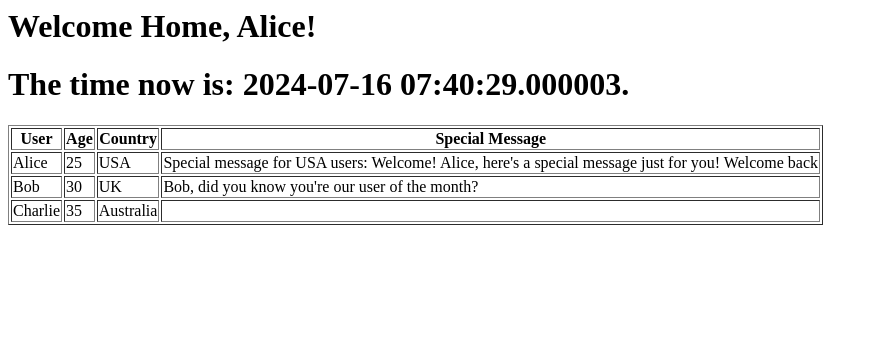
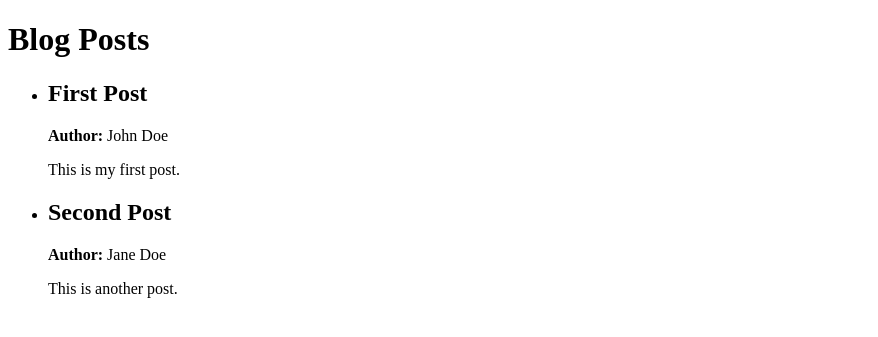
Before and after one commit to AnFloGue/Flask_CRUD, a Flask app: page / in a window 1280 px wide. Shown: the top 337 px of the page, without its empty margins (0-878 px from the left). Run offline with Flask 3, Linux system fonts and the light colour scheme.

Commit message:
02 Commit

```diff
--- a/app.py
+++ b/app.py
@@ -1,88 +1,18 @@
-from flask import Flask, render_template, request, redirect, url_for
-from datetime import datetime
+from flask import Flask, render_template
+import json
 
 app = Flask(__name__)
 
-users = {
-    'Alice': {'age': 25, 'country': 'USA'},
-    'Bob': {'age': 30, 'country': 'UK'},
-    'Charlie': {'age': 35, 'country': 'Australia'}
-}
-animal_data = {
-    "Name": "Fox",
-    "Color": "Black",
-}
-
-
-@app.route('/update-profile', methods=['GET', 'POST'])
-def update_profile():
-    if request.method == 'POST':
-        username = request.form['username']
-        email = request.form['email']
-        # Add logic to update user profile here
-        return f"Updating profile of {username} with email {email}"
-    else:
-        return render_template('update-profile.html')
-
-
-@app.route('/update-country', methods=['GET', 'POST'])
-def update_country():
-    if request.method == 'POST':
-        name = request.form.get('name')
-        country = request.form.get('country')
-        if name in users:
-            users[name]['country'] = country
-            for user, details in users.items():
-                print(f"{user} is {details['age']} years old from {details['country']}")
-        else:
-            print(f"User {name} not found.")
-
-        return redirect(url_for('update_country_success'))
-    return render_template('update-country.html')
-
-
-@app.route('/update-country-success')
-def update_country_success():
-    for user, details in users.items():
-        print(f"{user} is {details['age']} years old from {details['country']}")
-    return 'Country update successful!'
-
-
-@app.route('/form')
-def form():
-    return render_template('form.html')
-
-
-@app.route('/all-users')
-def all_users():
-    return render_template('all-users.html', users=users)
-
-
-@app.route('/greet', methods=['GET'])
-def greet():
-    name = request.args.get('name', 'Guest')
-    return render_template('greet.html', title=name, user='Alice', time=datetime.now(), users=users)
+# Step 2: Read the JSON file
+with open('blog_posts.json', 'r') as file:
+    blog_posts = json.load(file)
 
 
 @app.route('/')
 def index():
-    return render_template('index.html', title='Home', user='Alice', time=datetime.now(), users=users)
+    # Step 4: Pass the data to the template
+    return render_template('index.html', posts=blog_posts)
 
 
-@app.errorhandler(404)
-def page_not_found(error):
-    return render_template('404.html'), 404
-
-
-@app.errorhandler(500)
-def internal_server_error(error):
-    return render_template('500.html'), 500
-
-
-@app.route('/animal-info')
-def animal_info():
-    return render_template('animal.html', animal_data=animal_data)
-
-
-if __name__ == "__main__":
-    app.run(host="0.0.0.0", port=5001)
+if __name__ == '__main__':
+    app.run()
--- /dev/null
+++ b/blog_posts.json
@@ -0,0 +1,4 @@
+[
+    {"id": 1, "author": "John Doe", "title": "First Post", "content": "This is my first post."},
+    {"id": 2, "author": "Jane Doe", "title": "Second Post", "content": "This is another post."}
+]
--- a/templates/index.html
+++ b/templates/index.html
@@ -1,38 +1,19 @@
-<html>
-    <head>
-        <title>{{ title }}</title>
-    </head>
-    <body>
-        <h1>Welcome {{ title }}, {{ user }}!</h1>
-        <h1>The time now is: {{ time }}.</h1>
-        <table border="1">
-            <thead>
-                <tr>
-                    <th>User</th>
-                    <th>Age</th>
-                    <th>Country</th>
-                    <th>Special Message</th>
-                </tr>
-            </thead>
-            <tbody>
-                {% for user, details in users.items() %}
-                    <tr>
-                        <td>{{ user }}</td>
-                        <td>{{ details['age'] }}</td>
-                        <td>{{ details['country'] }}</td>
-                        <td>
-                            {% if details['country'] == 'USA' %}
-                                Special message for USA users: Welcome!
-                            {% endif %}
-                            {% if user == 'Alice' %}
-                                Alice, here's a special message just for you! Welcome back
-                            {% elif user == 'Bob' %}
-                                Bob, did you know you're our user of the month?
-                            {% endif %}
-                        </td>
-                    </tr>
-                {% endfor %}
-            </tbody>
-        </table>
-    </body>
+<!DOCTYPE html>
+<html lang="en">
+<head>
+    <meta charset="UTF-8">
+    <title>Blog Posts</title>
+</head>
+<body>
+    <h1>Blog Posts</h1>
+    <ul>
+        {% for post in posts %}
+            <li>
+                <h2>{{ post.title }}</h2>
+                <p><strong>Author:</strong> {{ post.author }}</p>
+                <p>{{ post.content }}</p>
+            </li>
+        {% endfor %}
+    </ul>
+</body>
 </html>
```
Also changed, not shown: app_OOD.py (added, +88 -0 lines).
